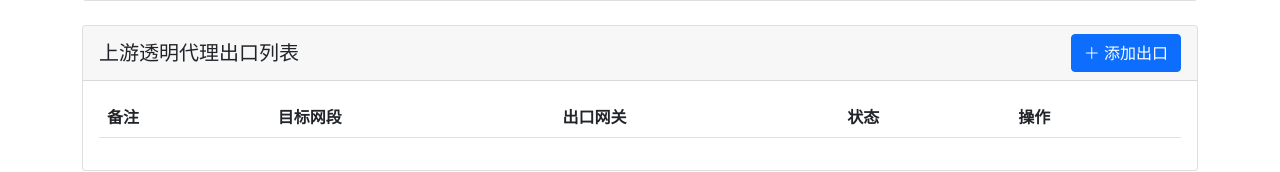
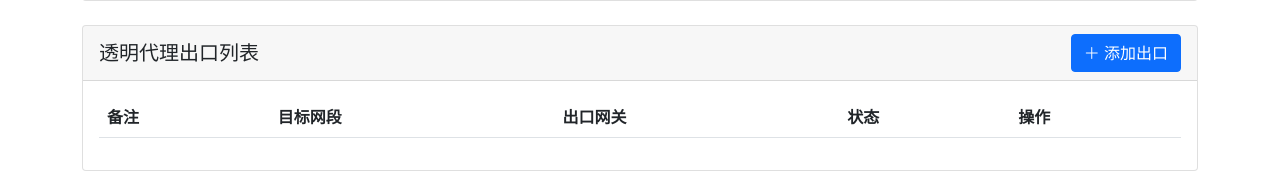
Before and after one commit to isletnet/uptp, a plain HTML site: page gateway/web/index.html in a window 1280 px wide. Shown: the part 526-698 px from the top of the page. Drawn offline with nearby package versions, Linux system fonts and the light colour scheme; no server answers.

Commit message:
optimize

```diff
--- a/gateway/web/index.html
+++ b/gateway/web/index.html
@@ -76,10 +76,10 @@
             </div>
         </div>
 
-        <!-- 上游透明代理出口列表 -->
+        <!-- 透明代理出口列表 -->
         <div class="card mb-4">
             <div class="card-header d-flex justify-content-between align-items-center">
-                <h5 class="mb-0">上游透明代理出口列表</h5>
+                <h5 class="mb-0">透明代理出口列表</h5>
                 <button class="btn btn-primary" onclick="showAddProxyClientModal()">
                     <i class="bi bi-plus-lg"></i> 添加出口
                 </button>
```
